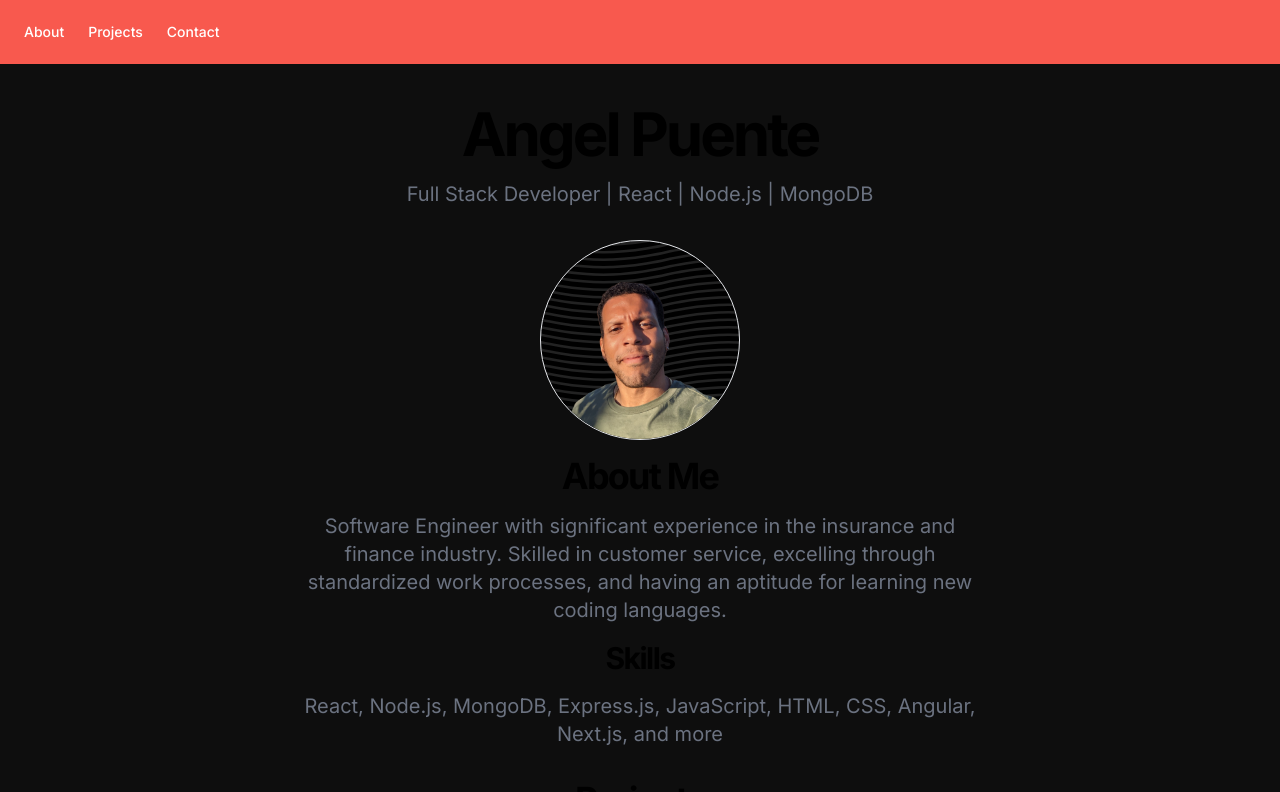
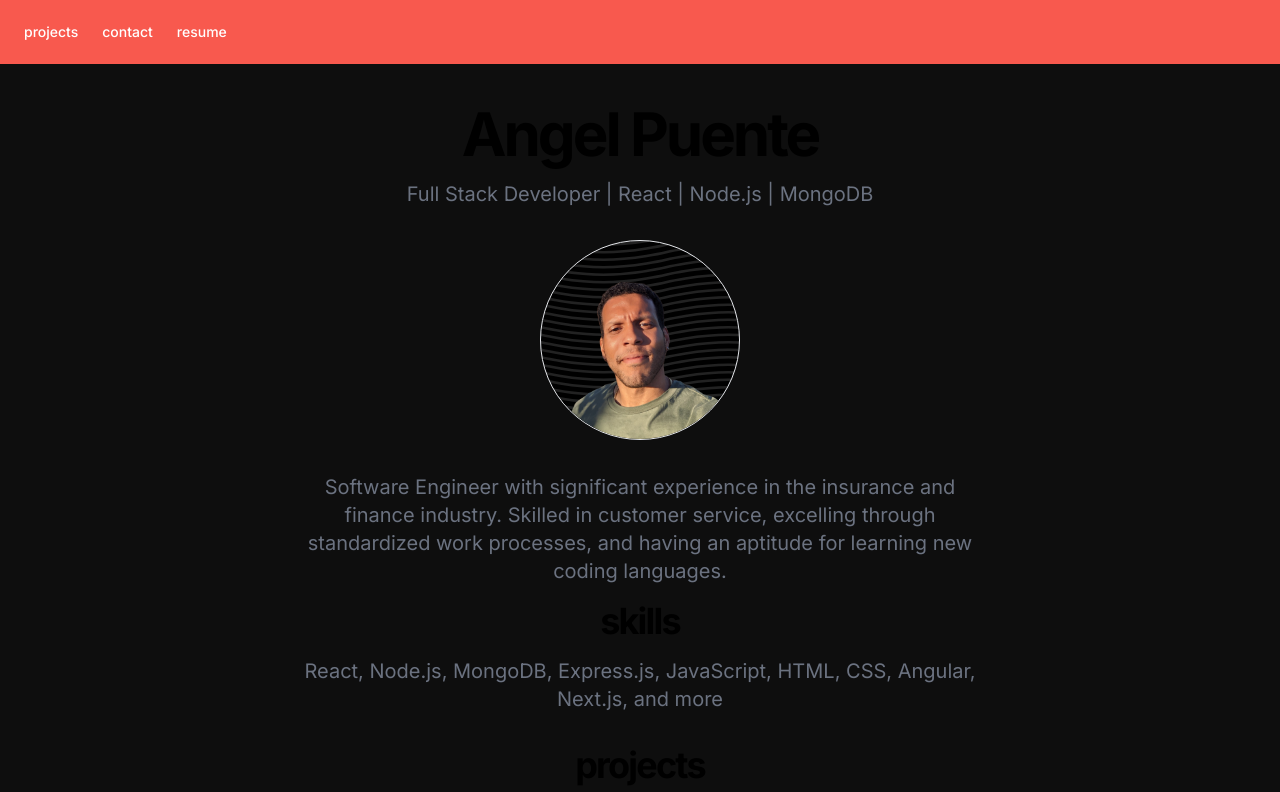
Before and after one commit to tetonkaa/me, a Next.js app: page / in a window 1280 px wide. Shown: the top 792 px of the page. Built offline with nearby package versions, Linux system fonts and the light colour scheme; no server answers.

Commit message:
update styling/ added resume

```diff
--- a/src/app/layout.js
+++ b/src/app/layout.js
@@ -1,17 +1,17 @@
-import { Inter } from 'next/font/google'
-import './globals.css'
+import { Inter } from "next/font/google";
+import "./globals.css";
 
-const inter = Inter({ subsets: ['latin'] })
+const inter = Inter({ subsets: ["latin"] });
 
 export const metadata = {
-  title: 'Create Next App',
-  description: 'Generated by create next app',
-}
+  title: "Angel Puente",
+  description: "Software Development portfolio of Angel Puente",
+};
 
 export default function RootLayout({ children }) {
   return (
     <html lang="en">
       <body className={inter.className}>{children}</body>
     </html>
-  )
+  );
 }
--- a/src/app/page.js
+++ b/src/app/page.js
@@ -48,14 +48,14 @@ export default function Home() {
     <section className="flex flex-col min-h-screen">
       <header className="flex items-center h-16 px-4 primaryBG shrink-0 md:px-6">
         <nav className="font-medium flex flex-row items-center gap-5 text-sm lg:gap-6">
-          <Link className="text-white" href="#about">
-            About
-          </Link>
           <Link className="text-white" href="#projects">
-            Projects
+            projects
           </Link>
           <Link className="text-white" href="#contact">
-            Contact
+            contact
+          </Link>
+          <Link className="text-white" href="/angelpuenteResumeJ2024.pdf">
+            resume
           </Link>
         </nav>
       </header>
@@ -83,18 +83,16 @@ export default function Home() {
             }}
             width="200"
           />
-          <h2 className="text-2xl font-bold tracking-tighter sm:text-3xl md:text-4xl">
-            About Me
-          </h2>
+          <hr></hr>
           <p className="mx-auto max-w-[700px] text-gray-500 md:text-xl dark:text-gray-400">
             Software Engineer with significant experience in the insurance and
             finance industry. Skilled in customer service, excelling through
             standardized work processes, and having an aptitude for learning new
             coding languages.
           </p>
-          <h3 className="text-xl font-bold tracking-tighter sm:text-2xl md:text-3xl">
-            Skills
-          </h3>
+          <h2 className="text-2xl font-bold tracking-tighter sm:text-3xl md:text-4xl">
+            skills
+          </h2>
           <p className="mx-auto max-w-[700px] text-gray-500 md:text-xl dark:text-gray-400">
             React, Node.js, MongoDB, Express.js, JavaScript, HTML, CSS, Angular,
             Next.js, and more
@@ -105,8 +103,9 @@ export default function Home() {
           id="projects"
         >
           <h2 className="text-2xl font-bold tracking-tighter sm:text-3xl md:text-4xl">
-            Projects
+            projects
           </h2>
+          <hr></hr>
           <div className="grid grid-cols-1 gap-4 md:grid-cols-2 lg:grid-cols-3 xl:grid-cols-4">
             {projectGrid}
           </div>
```
Also changed, not shown: src/app/globals.css (+0 -5 lines), 1 other file (tests, documents, lock files or other folders).
